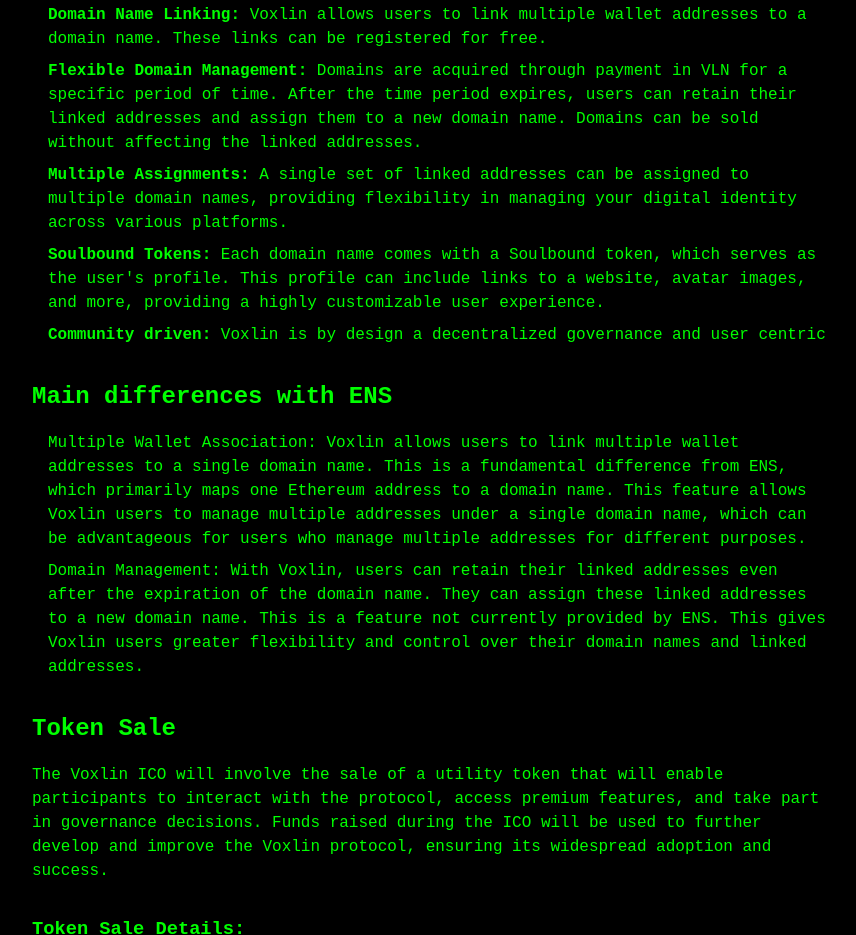
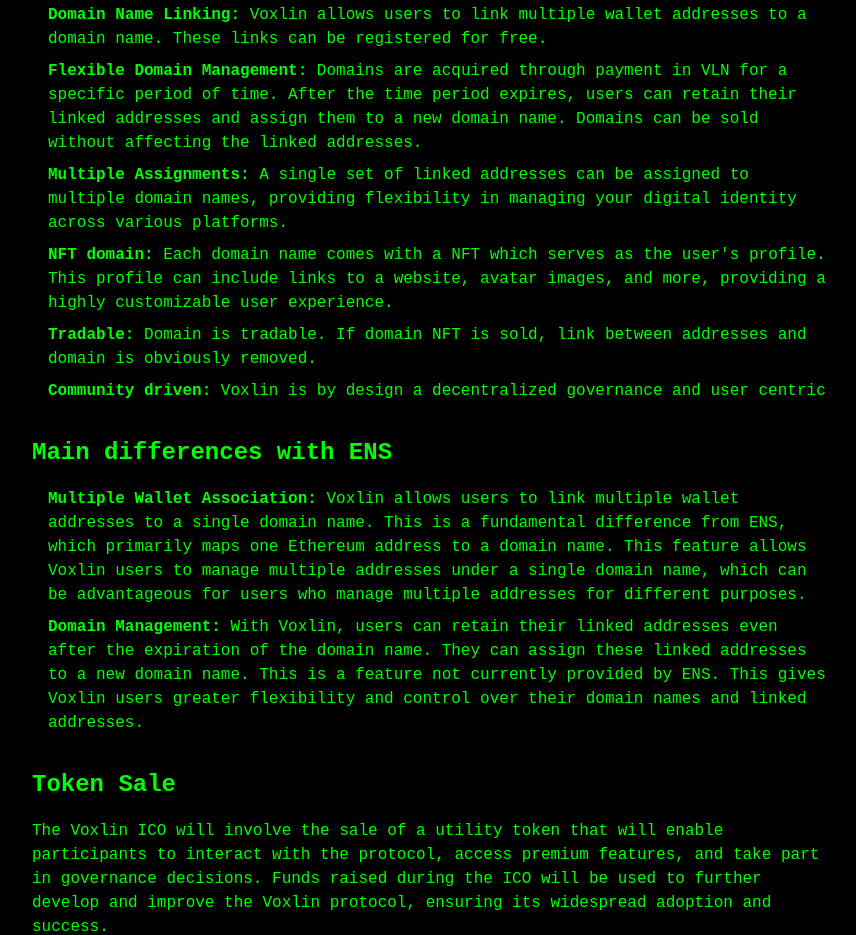
Before and after one commit to stefdelec/voxlin, a plain HTML site: page index.html in a window 1280 px wide. Shown: the part 385-1320 px from the top of the page, without its empty margins (208-1064 px from the left). Drawn offline with Linux system fonts and the light colour scheme.

Commit message:
change wording

```diff
--- a/index.html
+++ b/index.html
@@ -55,7 +55,8 @@
     <li><strong>Domain Name Linking:</strong> Voxlin allows users to link multiple wallet addresses to a domain name. These links can be registered for free.</li>
     <li><strong>Flexible Domain Management:</strong> Domains are acquired through payment in VLN for a specific period of time. After the time period expires, users can retain their linked addresses and assign them to a new domain name. Domains can be sold without affecting the linked addresses.</li>
     <li><strong>Multiple Assignments:</strong> A single set of linked addresses can be assigned to multiple domain names, providing flexibility in managing your digital identity across various platforms.</li>
-    <li><strong>Soulbound Tokens:</strong> Each domain name comes with a Soulbound token, which serves as the user's profile. This profile can include links to a website, avatar images, and more, providing a highly customizable user experience.</li>
+    <li><strong>NFT domain:</strong> Each domain name comes with a NFT which serves as the user's profile. This profile can include links to a website, avatar images, and more, providing a highly customizable user experience.</li>
+    <li><strong>Tradable:</strong> Domain is tradable. If domain NFT is sold, link between addresses and domain is obviously removed.</li>
         <li><strong>Community driven: </strong>Voxlin is by design a decentralized governance and user centric</li>
 </ul>
 <h2>
@@ -63,15 +64,14 @@
 </h2>
 <ul>
     <li>
-        <stong>Multiple Wallet Association:</strong> Voxlin allows users to link multiple wallet addresses to a single domain name. This is a fundamental difference from ENS, which primarily maps one Ethereum address to a domain name. This feature allows Voxlin users to manage multiple addresses under a single domain name, which can be advantageous for users who manage multiple addresses for different purposes.
+        <strong>Multiple Wallet Association:</strong> Voxlin allows users to link multiple wallet addresses to a single domain name. This is a fundamental difference from ENS, which primarily maps one Ethereum address to a domain name. This feature allows Voxlin users to manage multiple addresses under a single domain name, which can be advantageous for users who manage multiple addresses for different purposes.
     </li>
 
     <li>
-        <strong></strong>Domain Management:</strong> With Voxlin, users can retain their linked addresses even after the expiration of the domain name. They can assign these linked addresses to a new domain name. This is a feature not currently provided by ENS. This gives Voxlin users greater flexibility and control over their domain names and linked addresses.
+        <strong>Domain Management:</strong> With Voxlin, users can retain their linked addresses even after the expiration of the domain name. They can assign these linked addresses to a new domain name. This is a feature not currently provided by ENS. This gives Voxlin users greater flexibility and control over their domain names and linked addresses.
     </li>
 
 </ul>
-
     <h2>Token Sale</h2>
     <p>The Voxlin ICO will involve the sale of a utility token that will enable participants to interact with the protocol, access premium features, and take part in governance decisions. Funds raised during the ICO will be used to further develop and improve the Voxlin protocol, ensuring its widespread adoption and success.</p>
 
```
